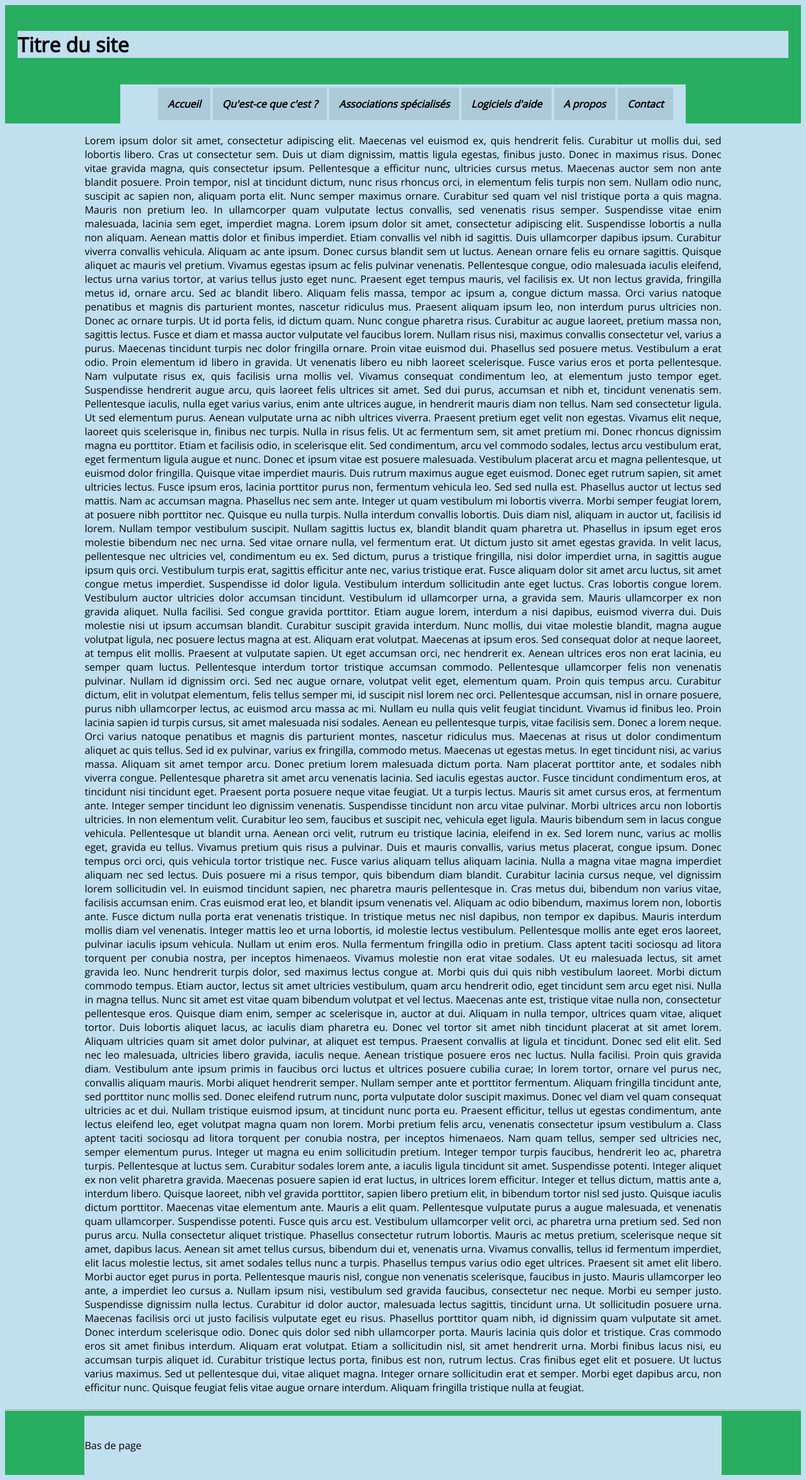
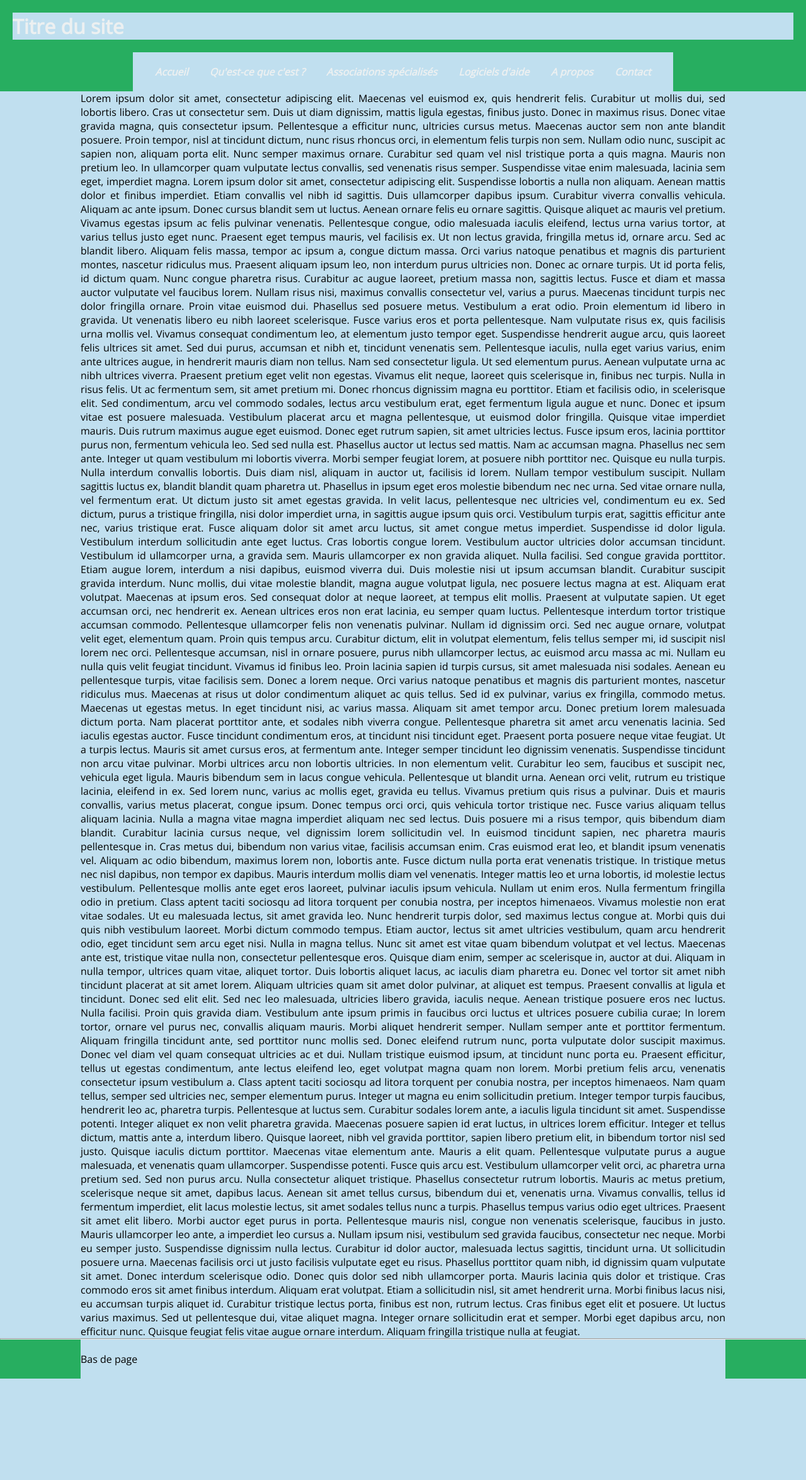
Before and after one commit to LennyLouis/ProjetTutoreS12020, a PHP site: page /index.html in a window 1280 px wide. Shown: the whole page at 63% size. After the commit the page ends 2189 px from the top, so only its background shows below. Run offline with PHP 8.4, Linux system fonts and the light colour scheme.

Commit message:
Update main.css

```diff
--- a/css/main.css
+++ b/css/main.css
@@ -1,5 +1,8 @@
 * {
     font-family: 'Open Sans';
+    margin: 0;
+    padding: 0;
+    color: #ecf0f1;
     text-align: justify;
     background-color: rgb(192, 223, 239);
 }
@@ -93,10 +96,8 @@ section {
 }
 
 a {
-    background-color: #ADCAD9;
     font-style: italic;
     text-decoration: none;
-    color: black;
 }
 
 a:hover {
@@ -114,8 +115,8 @@ img{
   height: 30%;
 }
 .Titre{
-	text-align: center;
-	font-size: 25px;
+  text-align: center;
+  font-size: 25px;
   margin: 0;
   padding: 0;
   color: #ecf0f1;
```
